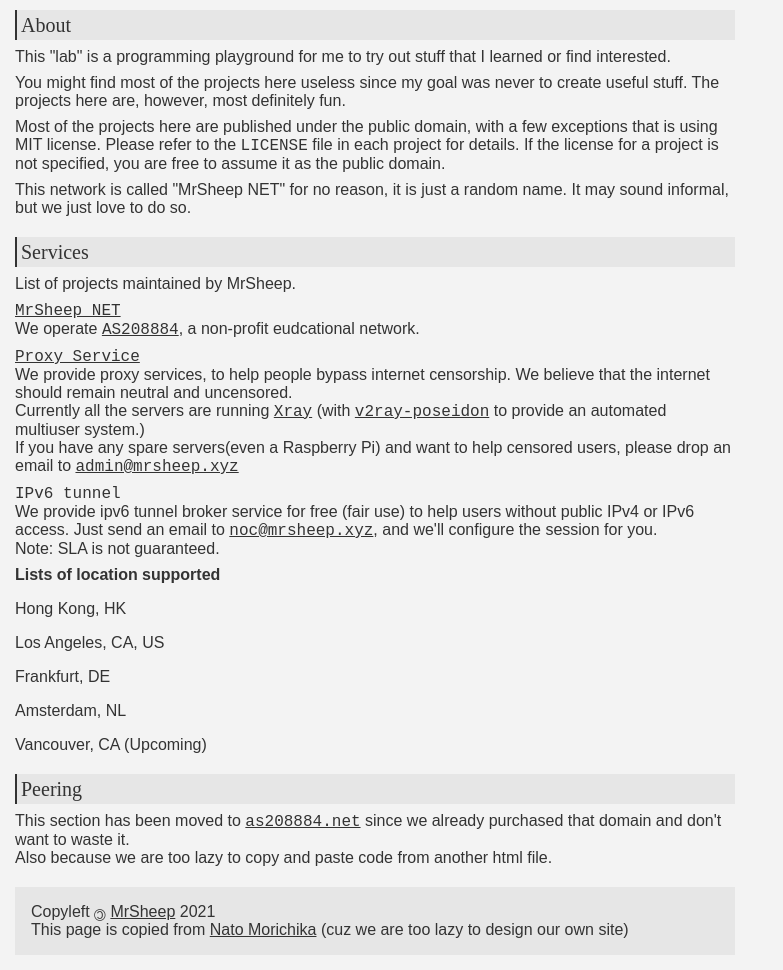
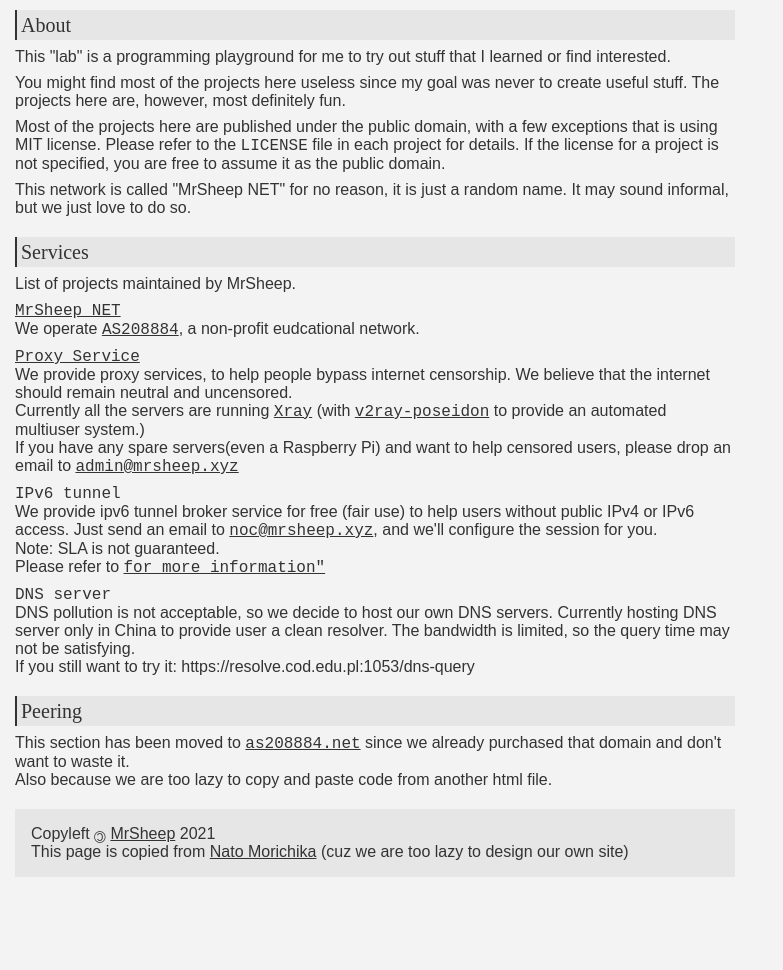
Before and after one commit to Mr-Sheep/SheepLab, a plain HTML site: page index.html in a window 1280 px wide. Shown: the part 100-1070 px from the top of the page, without its empty margins (0-783 px from the left). After the commit the page ends 992 px from the top, so only its background shows below. Drawn offline with Linux system fonts and the light colour scheme; a web font is replaced by a local one.

Commit message:
projects updated

```diff
--- a/index.html
+++ b/index.html
@@ -55,16 +55,16 @@
                     <p>
                         We provide ipv6 tunnel broker service for free (fair use) to help users without public IPv4 or IPv6 access. Just send an email to <a href="mailto:noc@mrsheep.xyz">noc@mrsheep.xyz</a>, and we'll configure the session for you. <br />
                         Note: SLA is not guaranteed.
-                        <ul>
-                            <li><strong>Lists of location supported</strong></li>
-                            <li>Hong Kong, HK</li>
-                            <li>Los Angeles, CA, US</li>
-                            <li>Frankfurt, DE</li>
-                            <li>Amsterdam, NL</li>
-                            <li>Vancouver, CA (Upcoming)</li>
-                        </ul>
+                        <br />
+                        Please refer to <a href="https://as208884.net>as208884.net"</a> for more information"
                     </p>
+                    <a>DNS server</a>
+                    <p>
+                        DNS pollution is not acceptable, so we decide to host our own DNS servers. Currently hosting DNS server only in China to provide user a clean resolver.
+                        The bandwidth is limited, so the query time may not be satisfying. <br />
+                        If you still want to try it: https://resolve.cod.edu.pl:1053/dns-query
 
+                    </p>
                 </li>
             </ul>
         </section>
```
